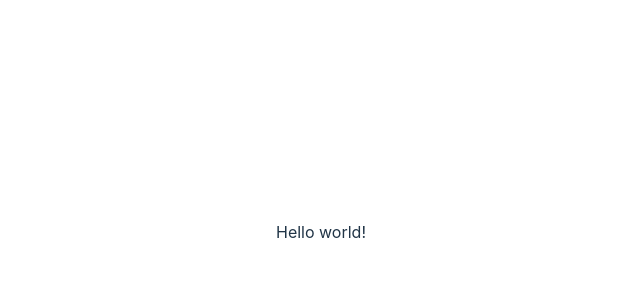
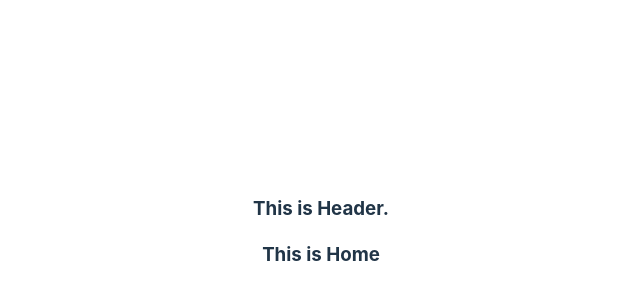
Before and after one commit to Sajjatul21/Mileston-10_React-Authentication, a React (Vite) app in the folder 56 Simple React Firebase authentication/simple-firebase/: page / in a window 1280 px wide. Shown: the part 168-468 px from the top of the page, without its empty margins (319-959 px from the left). Built offline with nearby package versions, Linux system fonts and the light colour scheme.

Commit message:
crate some components

```diff
--- /dev/null
+++ b/56 Simple React Firebase authentication/simple-firebase/src/components/Header/Header.jsx
@@ -0,0 +1,11 @@
+import React from 'react';
+
+const Header = () => {
+    return (
+        <div>
+           <h3> This is Header.</h3>
+        </div>
+    );
+};
+
+export default Header;
--- /dev/null
+++ b/56 Simple React Firebase authentication/simple-firebase/src/components/Home/Home.jsx
@@ -0,0 +1,11 @@
+import React from 'react';
+
+const Home = () => {
+    return (
+        <div>
+            <h3>This is Home</h3>
+        </div>
+    );
+};
+
+export default Home;
--- /dev/null
+++ b/56 Simple React Firebase authentication/simple-firebase/src/layout/Main.jsx
@@ -0,0 +1,13 @@
+import { Outlet } from 'react-router-dom';
+import Header from '../components/Header/Header';
+
+const Main = () => {
+    return (
+        <div>
+            <Header></Header>
+            <Outlet></Outlet>
+        </div>
+    );
+};
+
+export default Main;
```
Also changed, not shown: 56 Simple React Firebase authentication/simple-firebase/src/main.jsx (+9 -1 lines).
